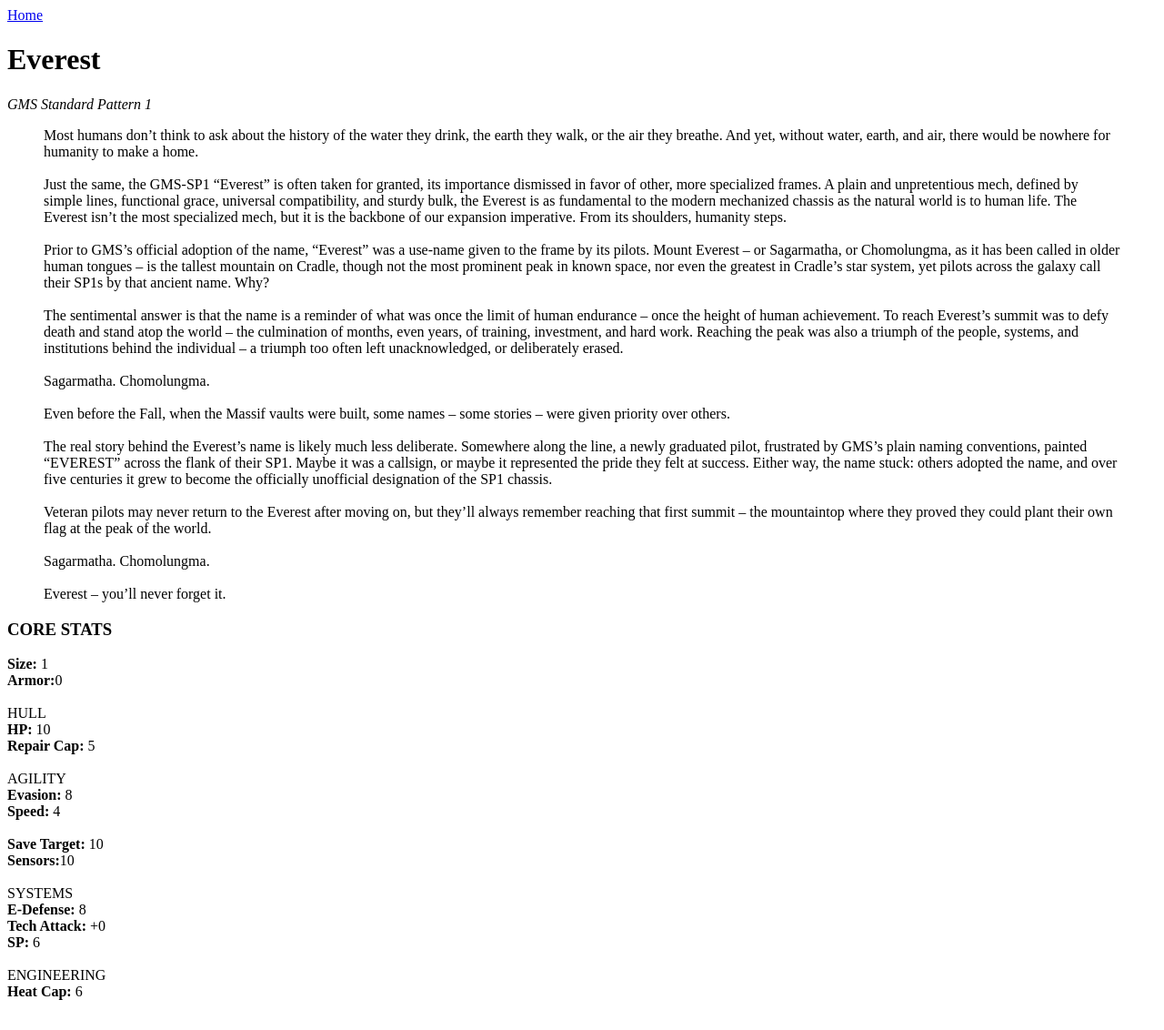
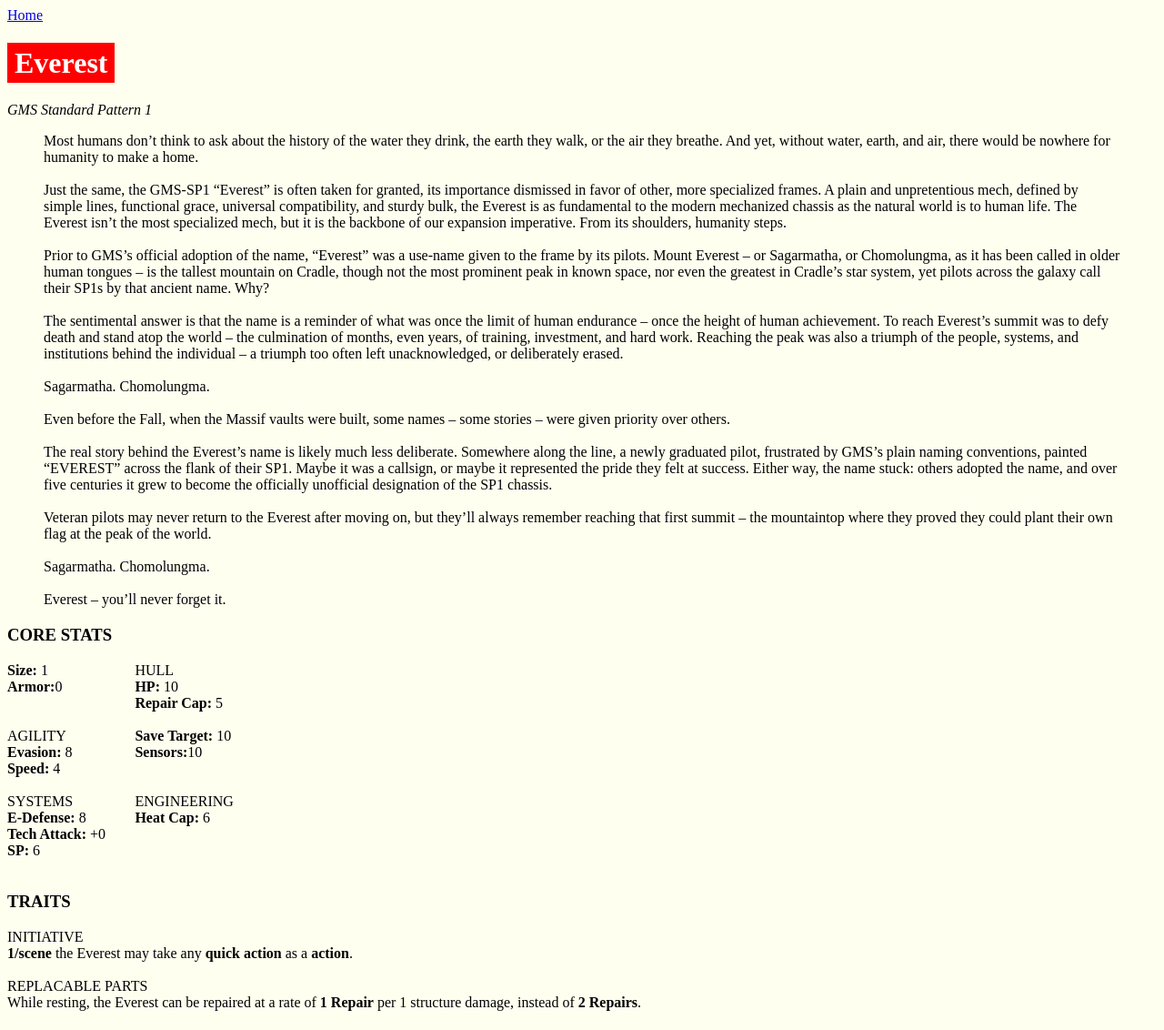
Before and after one commit to AHuang8693/csc437-winter2024, a website: page packages/proto/public/mechs/everest.html in a window 1280 px wide. Shown: the top 1132 px of the page at 91% size. Drawn offline with Linux system fonts and the light colour scheme.

Commit message:
Inital Styling (CSS)

```diff
--- a/packages/proto/public/mechs/everest.html
+++ b/packages/proto/public/mechs/everest.html
@@ -1,7 +1,11 @@
 <!DOCTYPE html>
 <html>
+    <head>
+        <link rel="stylesheet" href="/styles/page.css" />
+    </head>
+    <body>
     <a href="../index.html">Home</a>
-    <h1>Everest</h1>
+    <h1 class="redbox">Everest</h1>
     <em>GMS Standard Pattern 1</em>
 
     <blockquote>Most humans don’t think to ask about the history of the water they drink,
@@ -43,11 +47,8 @@
         Sagarmatha. Chomolungma.<br><br>
         Everest – you’ll never forget it.</blockquote>
 
-    <h3>CORE STATS</h3>
-    <!-- div {
-        column-count: 2;
-    } -->
-    <article>
+    <h3><span>CORE STATS</span></h3>
+        <div class="grid">
         <section>
             <strong>Size: </strong>1<br>
             <strong>Armor:</strong>0<br><br>
@@ -84,11 +85,9 @@
                 <strong>Heat Cap: </strong>6<br><br>
             </main>
         </section>
-
-    </article>
+    </div>
 
     <h3>TRAITS</h3>
-    <article>
         <section>
             <header>INITIATIVE</header>
             <main>
@@ -104,7 +103,6 @@
                 of <strong>2 Repairs</strong>.<br><br>
             </main>
         </section>
-    </article>
 
     <h3>MOUNTS</h3>
     Main Mount<br>
@@ -121,5 +119,5 @@
             you can <Strong>BOOST</strong> as a <strong>free action</strong>.
         </main>
 
-
+    </body>
 </html>
--- /dev/null
+++ b/packages/proto/public/styles/page.css
@@ -0,0 +1,17 @@
+.redbox {
+    background-color: rgb(255, 0, 0);
+    color: white;
+    width: max-content;
+    padding: 0.1em 0.25em;
+}
+
+.grid {
+    display: grid;
+    grid-template-columns: 1fr 1fr;
+    width: max-content;
+    column-gap: 2em;
+}
+
+body {
+    background-color:ivory;
+}
```
Also changed, not shown: packages/proto/public/index.html (+4 -3 lines).
